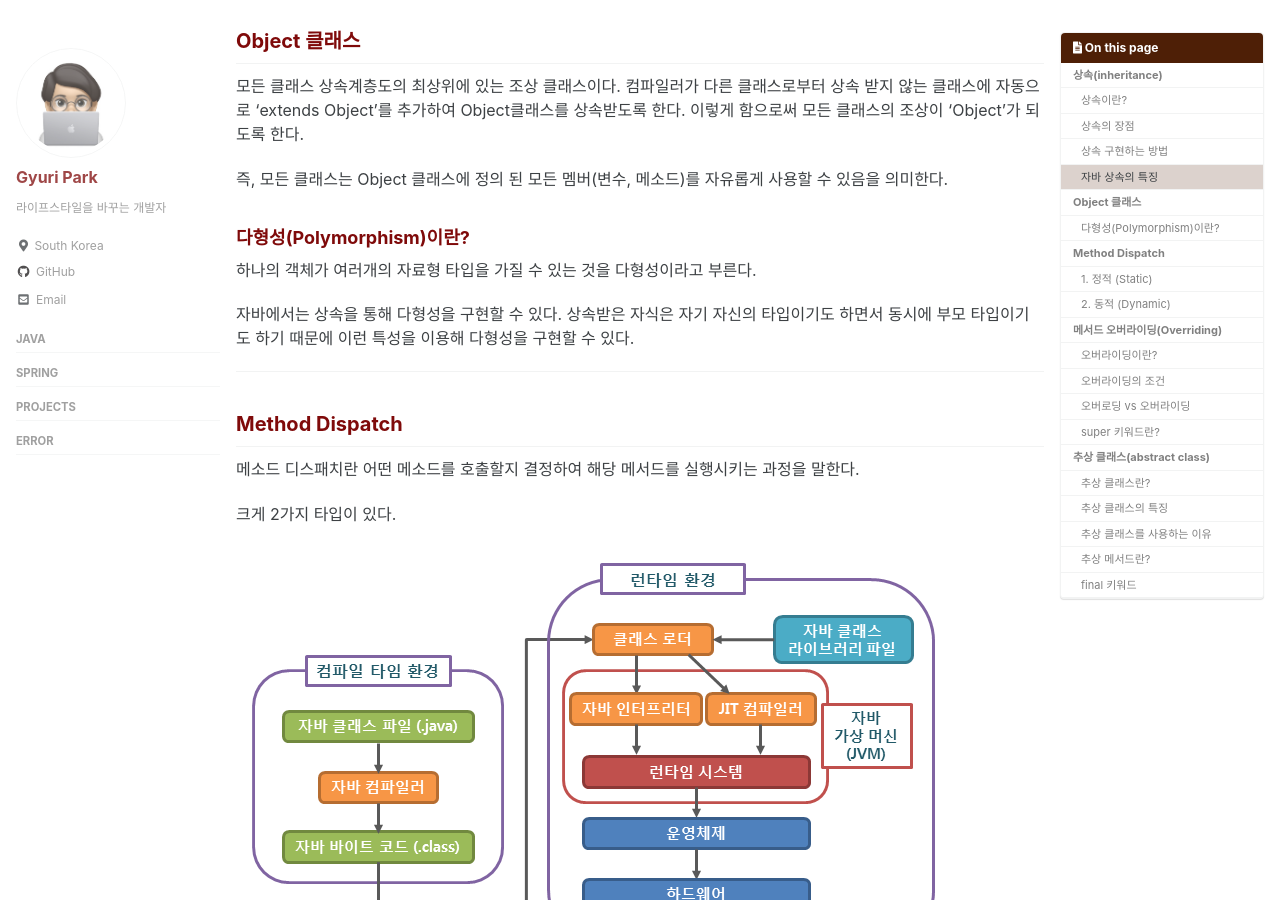
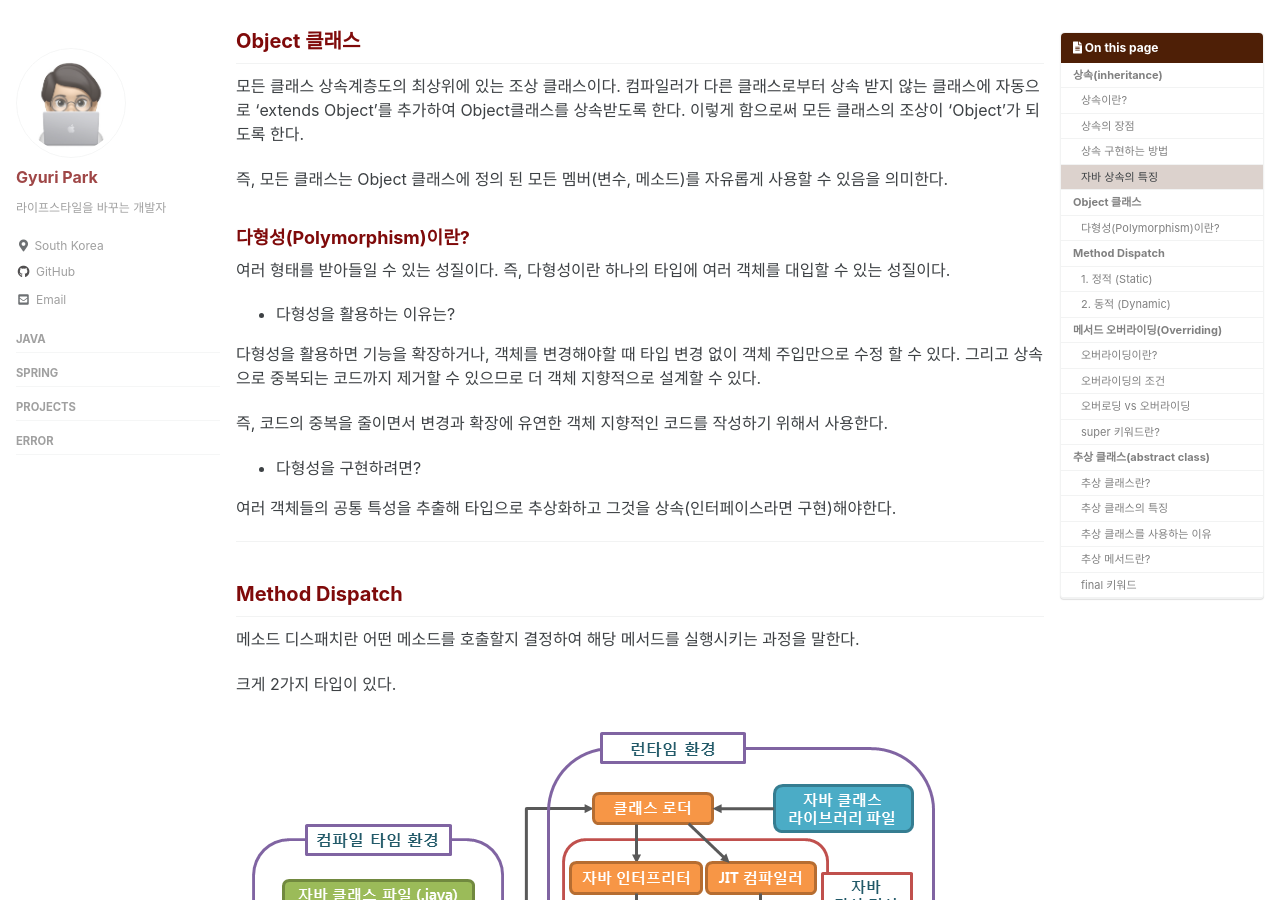
Before and after one commit to gyuripk/blog, a Jekyll site: the page built from _posts/2021-04-05-Inheritance.md, in a window 1280 px wide and 900 px high, scrolled down 2855 px. Built offline with Jekyll 4.4.1, drawn with Linux system fonts in a browser that asks for light colours; cached includes are drawn as plain includes; comment, search, counter and statistics services are not loaded.

Commit message:
Update 2021-04-05-Inheritance.md

```diff
--- a/_posts/2021-04-05-Inheritance.md
+++ b/_posts/2021-04-05-Inheritance.md
@@ -66,9 +66,17 @@ class Child extends Parents{
 
 ### 다형성(Polymorphism)이란?
 
-하나의 객체가 여러개의 자료형 타입을 가질 수 있는 것을 다형성이라고 부른다.
+여러 형태를 받아들일 수 있는 성질이다. 즉, 다형성이란 하나의 타입에 여러 객체를 대입할 수 있는 성질이다.
 
-자바에서는 상속을 통해 다형성을 구현할 수 있다. 상속받은 자식은 자기 자신의 타입이기도 하면서 동시에 부모 타입이기도 하기 때문에 이런 특성을 이용해 다형성을 구현할 수 있다.
+- 다형성을 활용하는 이유는?
+
+다형성을 활용하면 기능을 확장하거나, 객체를 변경해야할 때 타입 변경 없이 객체 주입만으로 수정 할 수 있다. 그리고 상속으로 중복되는 코드까지 제거할 수 있으므로 더 객체 지향적으로 설계할 수 있다.
+
+즉, 코드의 중복을 줄이면서 변경과 확장에 유연한 객체 지향적인 코드를 작성하기 위해서 사용한다.
+
+- 다형성을 구현하려면?
+
+여러 객체들의 공통 특성을 추출해 타입으로 추상화하고 그것을 상속(인터페이스라면 구현)해야한다.
 
 ---
 
```
